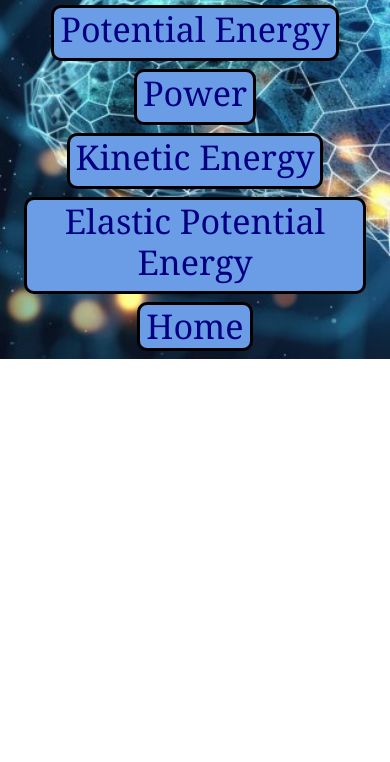
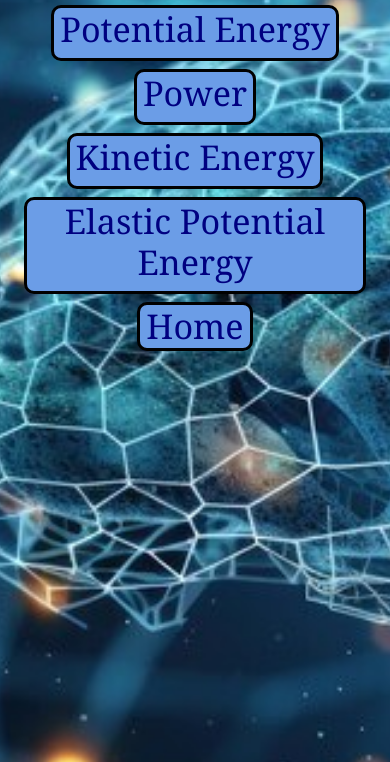
Before and after one commit to CJQuides/projects, a plain HTML site: page Projects/Physics/index.html in a window 390 px wide. Shown: the part 209-971 px from the top of the page. Before the commit the page ends 844 px from the top, so only its background shows below. Drawn offline with nearby package versions, Linux system fonts and the light colour scheme.

Commit message:
21th Not Responsive but better

```diff
--- a/Projects/Physics/style/style.css
+++ b/Projects/Physics/style/style.css
@@ -1,6 +1,6 @@
 body {
   background-image: url("media/brain2.jpg");
-  height: 100%;
+  height: 130vh;
   background-position: 50%;
   background-size: cover;
   background-repeat: no-repeat;
```
Also changed, not shown: Projects/Physics/work.html (+1 -1 lines).
